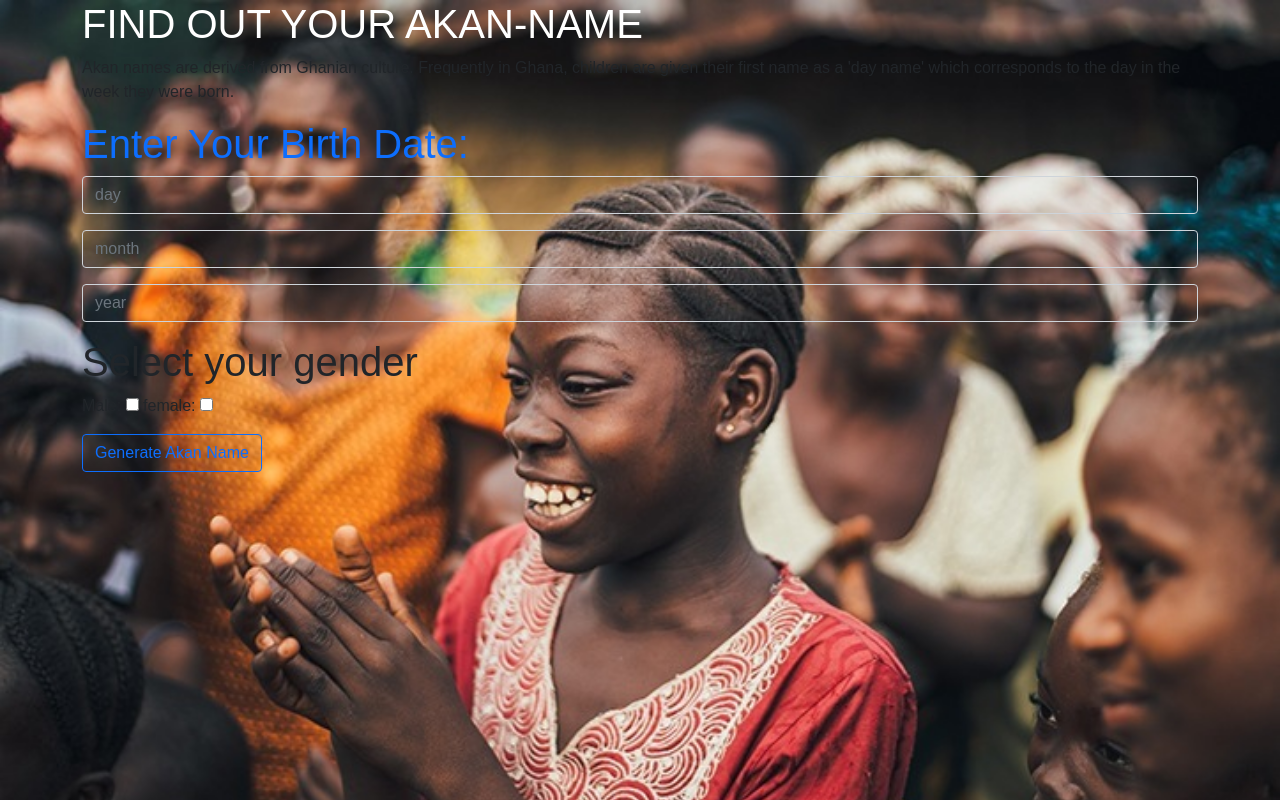
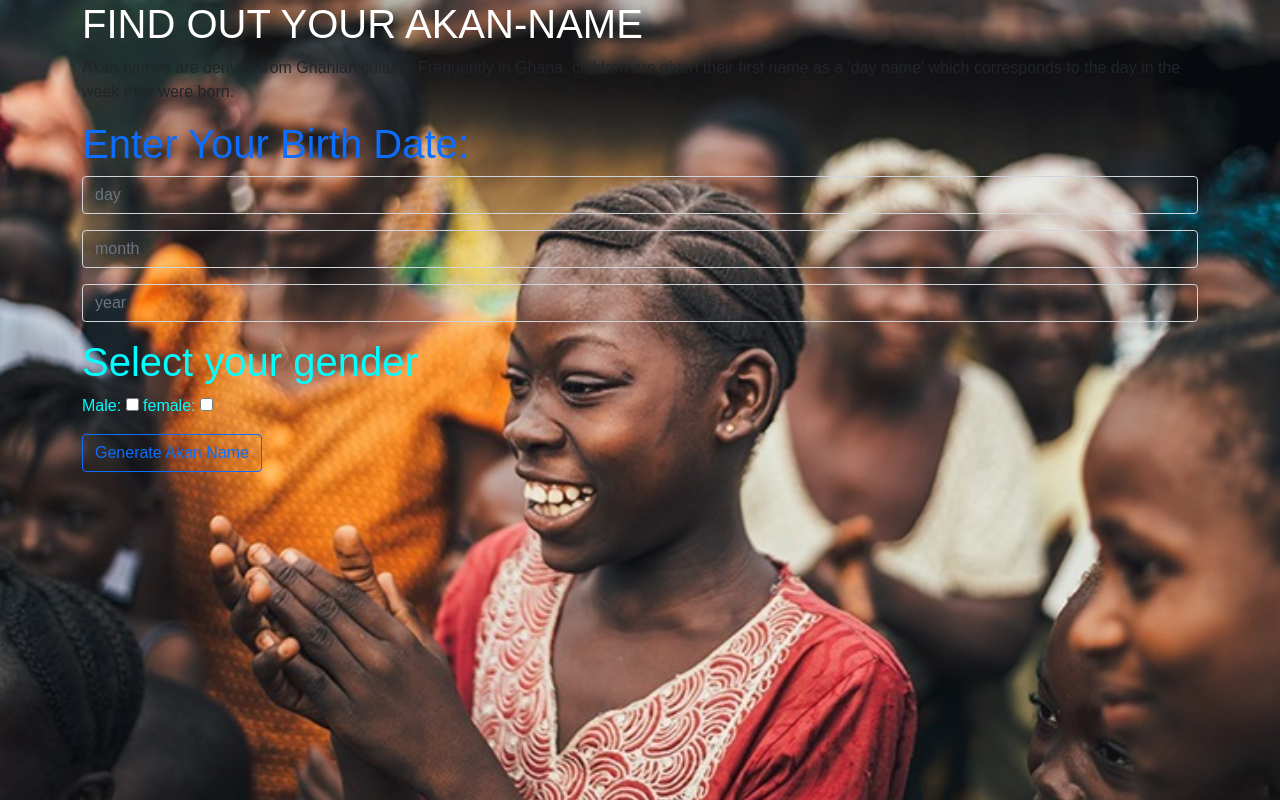
Before and after one commit to kolins1/akanname-generator, a plain HTML site: page index.html in a window 1280 px wide. Drawn offline with nearby package versions, Linux system fonts and the light colour scheme.

Commit message:
styled using css

```diff
--- a/style.css
+++ b/style.css
@@ -3,6 +3,9 @@ body {
 	background-repeat: no-repeat;
 	background-size: 100%;
 	font-family: Arial, Helvetica, sans-serif;
+}
+form{
+	color: aqua;
 }
 
 .h1 {
```
